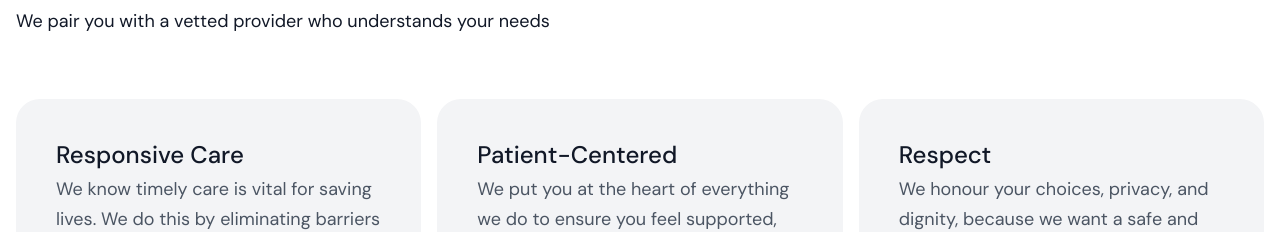
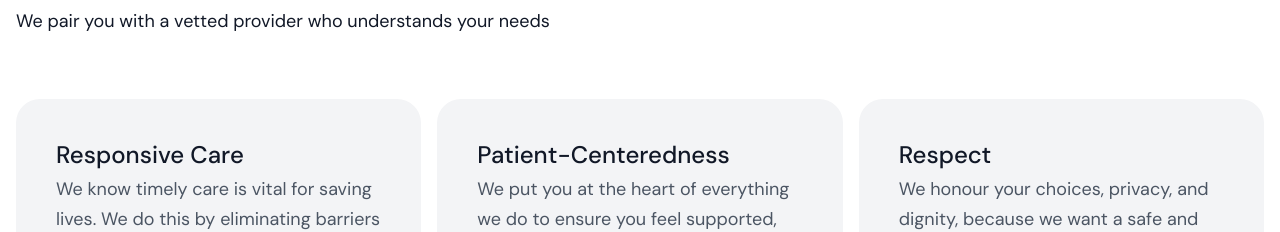
Before and after one commit to Komfot-Health/kh-fe, a Next.js app: page / in a window 1280 px wide. Shown: the part 3700-3932 px from the top of the page. Built offline with nearby package versions, Linux system fonts and the light colour scheme; a web font is replaced by a local one.

Commit message:
Update page.tsx

```diff
--- a/app/page.tsx
+++ b/app/page.tsx
@@ -87,7 +87,7 @@ const providers = [
   img: "/responsive-care.svg"
  },
  {
-  label: "Patient-Centered",
+  label: "Patient-Centeredness",
   desc:
    "We put you at the heart of everything we do to ensure you feel supported, valued, and understood at every step.",
   img: "/patient-centric.svg"
```
